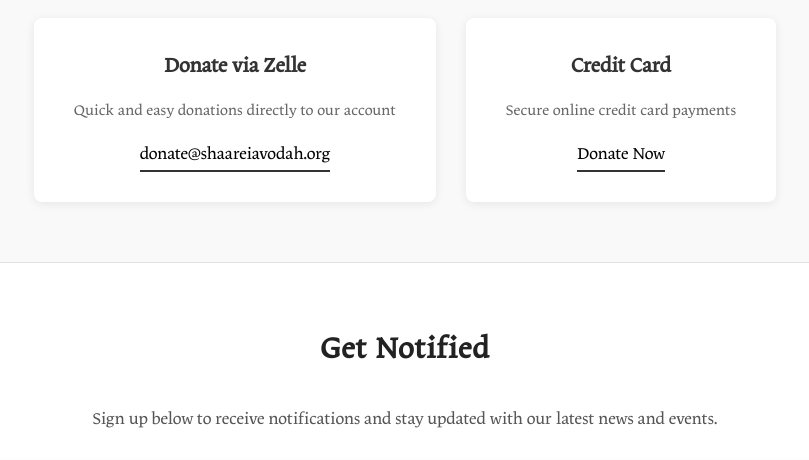
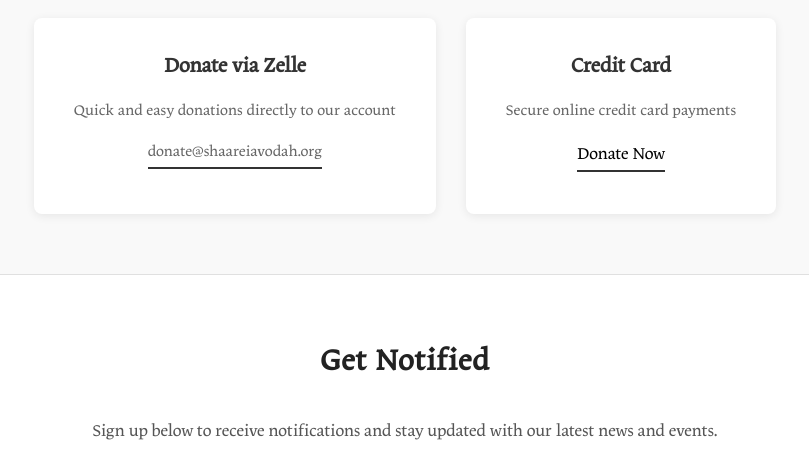
Before and after one commit to duodevelopments/shaareiavodahwebsite, a plain HTML site: page index.html in a window 1280 px wide. Shown: the part 420-880 px from the top of the page, without its empty margins (235-1044 px from the left). Drawn offline with Linux system fonts and the light colour scheme; grey boxes are pictures that could not be loaded.

Commit message:
Remove link from Zelle email

```diff
--- a/index.html
+++ b/index.html
@@ -291,7 +291,7 @@
                 <div class="donation-card">
                     <h3>Donate via Zelle</h3>
                     <p>Quick and easy donations directly to our account</p>
-                    <a href="mailto:donate@shaareiavodah.org" class="donation-link">donate@shaareiavodah.org</a>
+                    <p class="donation-link">donate@shaareiavodah.org</p>
                 </div>
                 <div class="donation-card">
                     <h3>Credit Card</h3>
```
